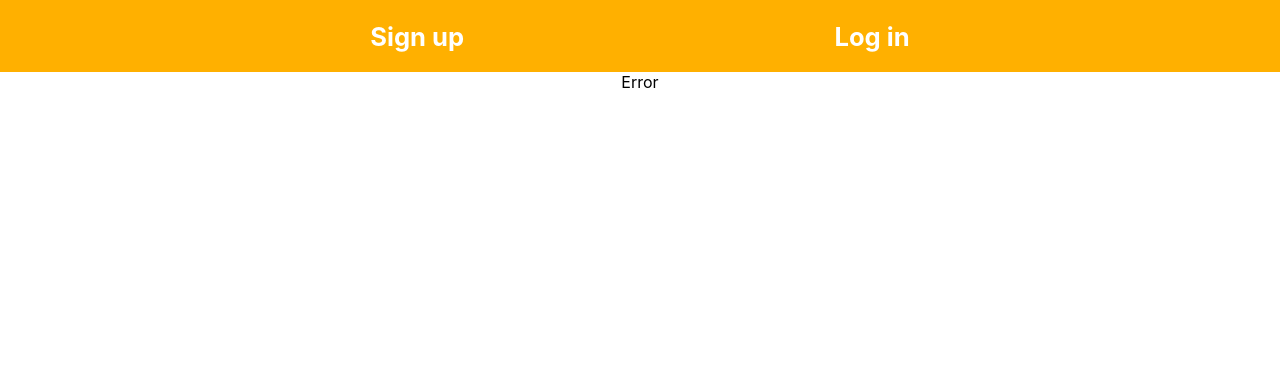
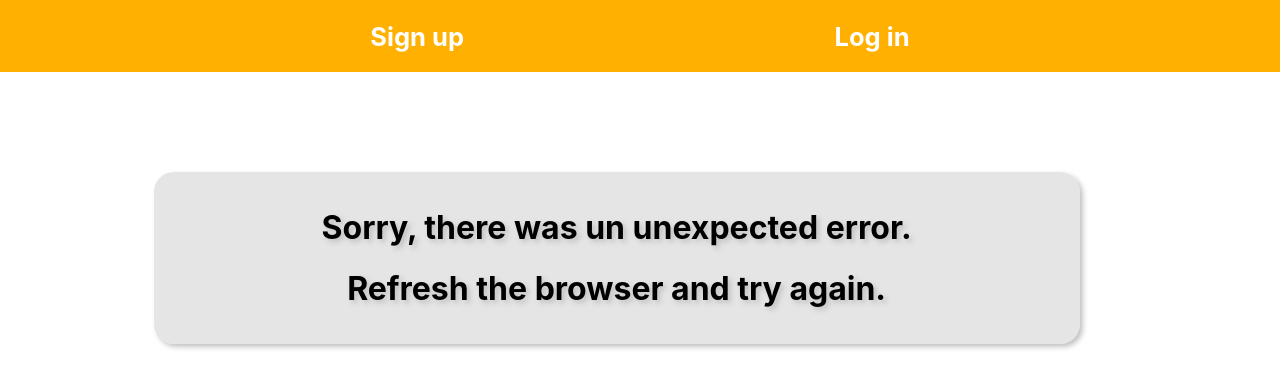
Before and after one commit to paularbaeza/wodaholics-client, a React (Create React App) app: page /error in a window 1280 px wide. Shown: the top 388 px of the page. Built offline with nearby package versions, Linux system fonts and the light colour scheme; no server answers; a web font is replaced by a local one.

Commit message:
error and not found pages

```diff
--- a/src/App.css
+++ b/src/App.css
@@ -285,3 +285,15 @@ justify-content: space-around;}
   width:60%
 
 }
+
+.error-notfound{
+  margin-top: 100px;
+  text-shadow: 3px 3px 5px  rgb(189, 189, 189, 0.9);
+  background-color:  rgb(189, 189, 189, 0.4);
+  padding: 15px;
+  width:70%;
+  margin-left:12%;
+  border-radius: 20px;
+  box-shadow: 3px 3px 5px  rgb(189, 189, 189, 0.9);
+
+}
--- a/src/pages/Error.jsx
+++ b/src/pages/Error.jsx
@@ -2,7 +2,10 @@ import React from 'react'
 
 function Error() {
   return (
-    <div>Error</div>
+    <div className="error-notfound">
+    <h1 >Sorry, there was un unexpected error.</h1>
+    <h1>Refresh the browser and try again.</h1>
+    </div>
   )
 }
 
--- a/src/pages/NotFound.jsx
+++ b/src/pages/NotFound.jsx
@@ -2,7 +2,10 @@ import React from 'react'
 
 function NotFound() {
   return (
-    <div>NotFound</div>
+    <div className="error-notfound">
+    <h1>Sorry, you've got lost.</h1>
+    <h1>Try to go back and keep exploring the app.</h1>
+    </div>
   )
 }
 
```
